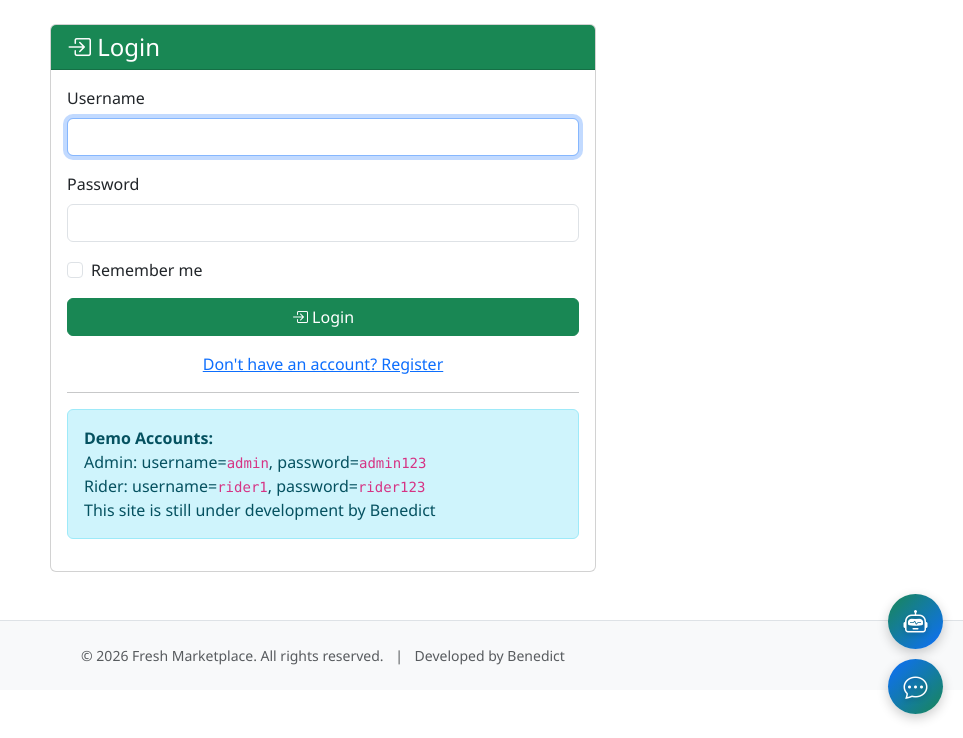
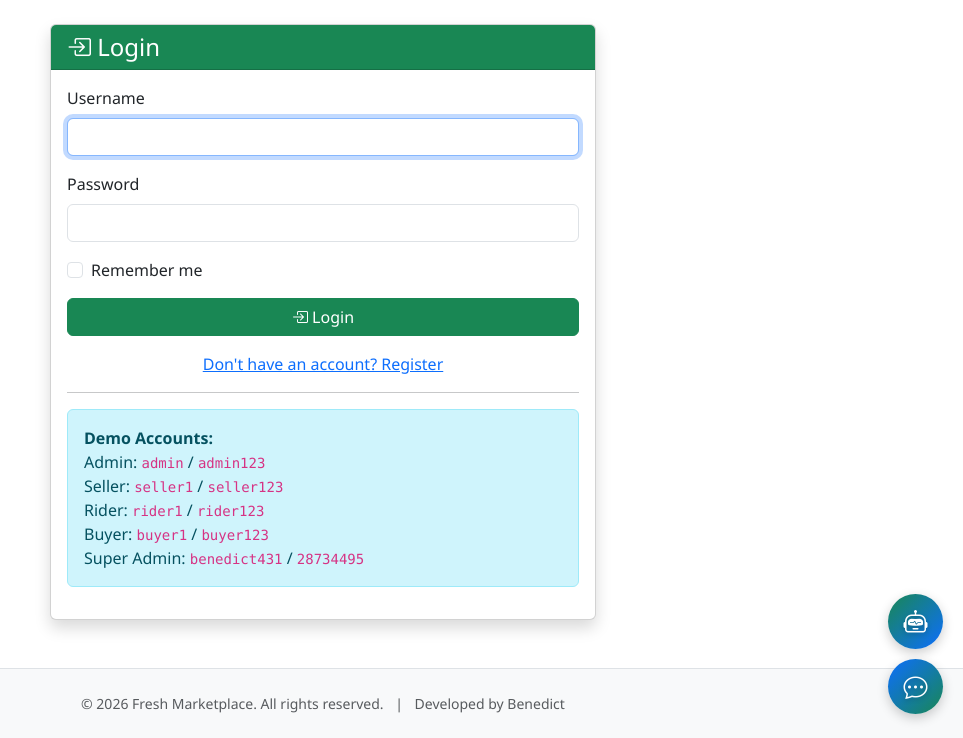
Before and after one commit to evansochadeka/FreshMarketplace, a Flask app: page /login in a window 1280 px wide. Shown: the part 66-804 px from the top of the page, without its empty margins (317-1280 px from the left). Run offline with Flask 3, Linux system fonts and the light colour scheme; some libraries are stand-ins or nearby versions.

Commit message:
Update login.html

```diff
--- a/templates/login.html
+++ b/templates/login.html
@@ -5,7 +5,7 @@
 {% block content %}
 <div class="row justify-content-center">
     <div class="col-md-6">
-        <div class="card">
+        <div class="card shadow">
             <div class="card-header bg-success text-white">
                 <h4 class="mb-0"><i class="bi bi-box-arrow-in-right"></i> Login</h4>
             </div>
@@ -20,8 +20,8 @@
                         <input type="password" name="password" class="form-control" required>
                     </div>
                     <div class="mb-3 form-check">
-                        <input type="checkbox" class="form-check-input" id="rememberMe">
-                        <label class="form-check-label" for="rememberMe">Remember me</label>
+                        <input type="checkbox" class="form-check-input" id="remember" name="remember">
+                        <label class="form-check-label" for="remember">Remember me</label>
                     </div>
                     <button type="submit" class="btn btn-success w-100">
                         <i class="bi bi-box-arrow-in-right"></i> Login
@@ -34,11 +34,13 @@
 
                 <hr>
 
-                <div class="alert alert-info mt-3">
+                <div class="alert alert-info">
                     <strong>Demo Accounts:</strong><br>
-                    Admin: username=<code>admin</code>, password=<code>admin123</code><br>
-                    Rider: username=<code>rider1</code>, password=<code>rider123</code><br>
-                    This site is still under development by Benedict
+                    Admin: <code>admin</code> / <code>admin123</code><br>
+                    Seller: <code>seller1</code> / <code>seller123</code><br>
+                    Rider: <code>rider1</code> / <code>rider123</code><br>
+                    Buyer: <code>buyer1</code> / <code>buyer123</code><br>
+                    Super Admin: <code>benedict431</code> / <code>28734495</code>
                 </div>
             </div>
         </div>
```
